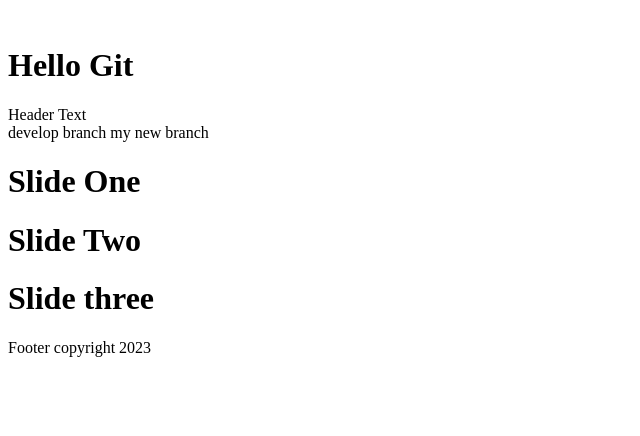
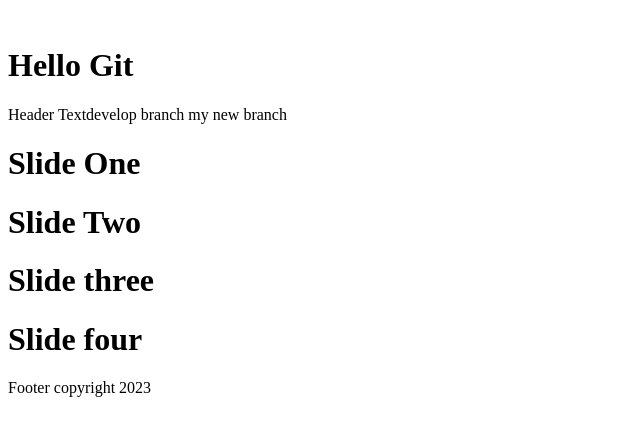
Before and after one commit to masiha107/Git-Project-01, a website: page index.html in a window 1280 px wide. Shown: the whole page, without its empty margins (0-640 px from the left). Drawn offline with Linux system fonts and the light colour scheme.

Commit message:
added slide four

```diff
--- a/index.html
+++ b/index.html
@@ -11,13 +11,14 @@
 </banner>
 <body>
     <h1>Hello Git</h1>
-    <header>Header Text</header>
+    <header>Header Text</head
     <span>develop branch</span>
     <span>my new branch</span>
     <div class="slider">
         <h1>Slide One</h1>
         <h1>Slide Two</h1>
         <h1>Slide three</h1>
+        <h1>Slide four</h1>
     </div>
     <footer>
         Footer copyright 2023
```
